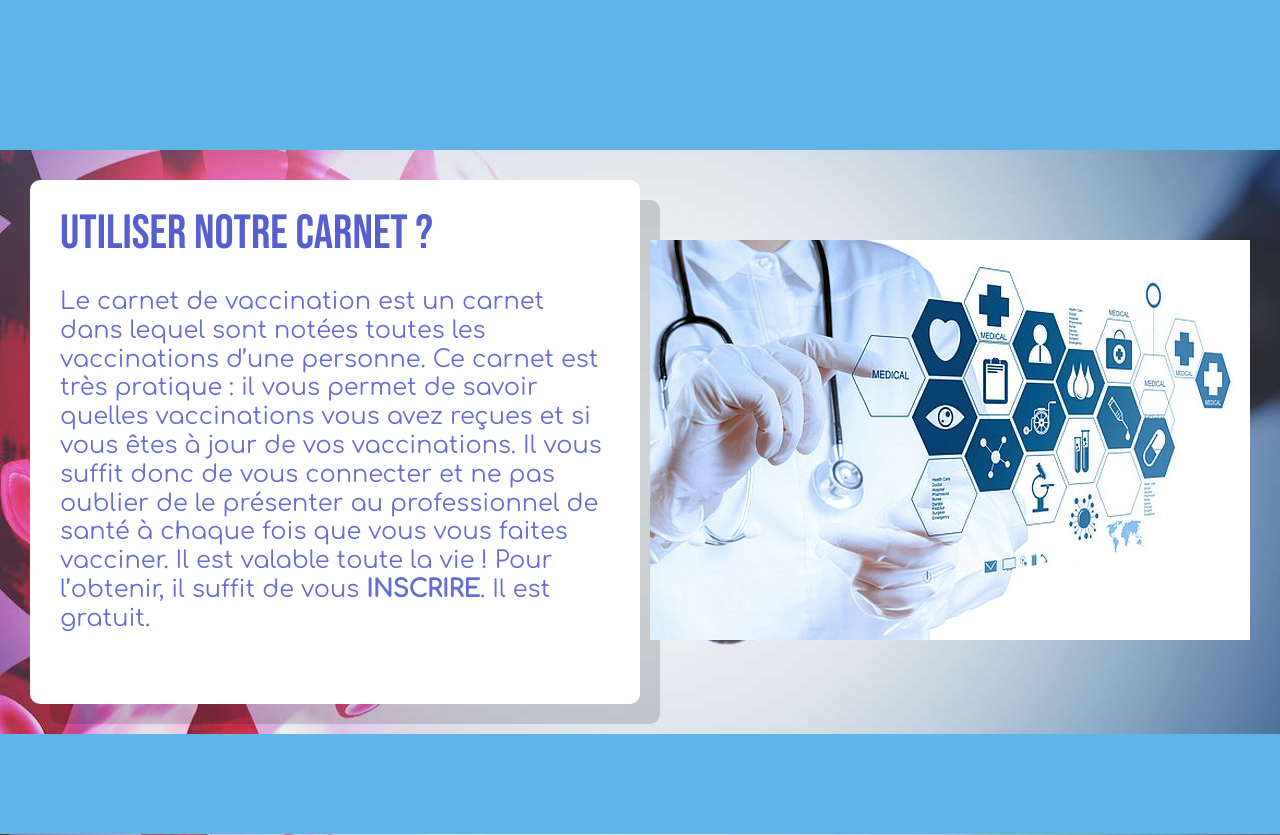
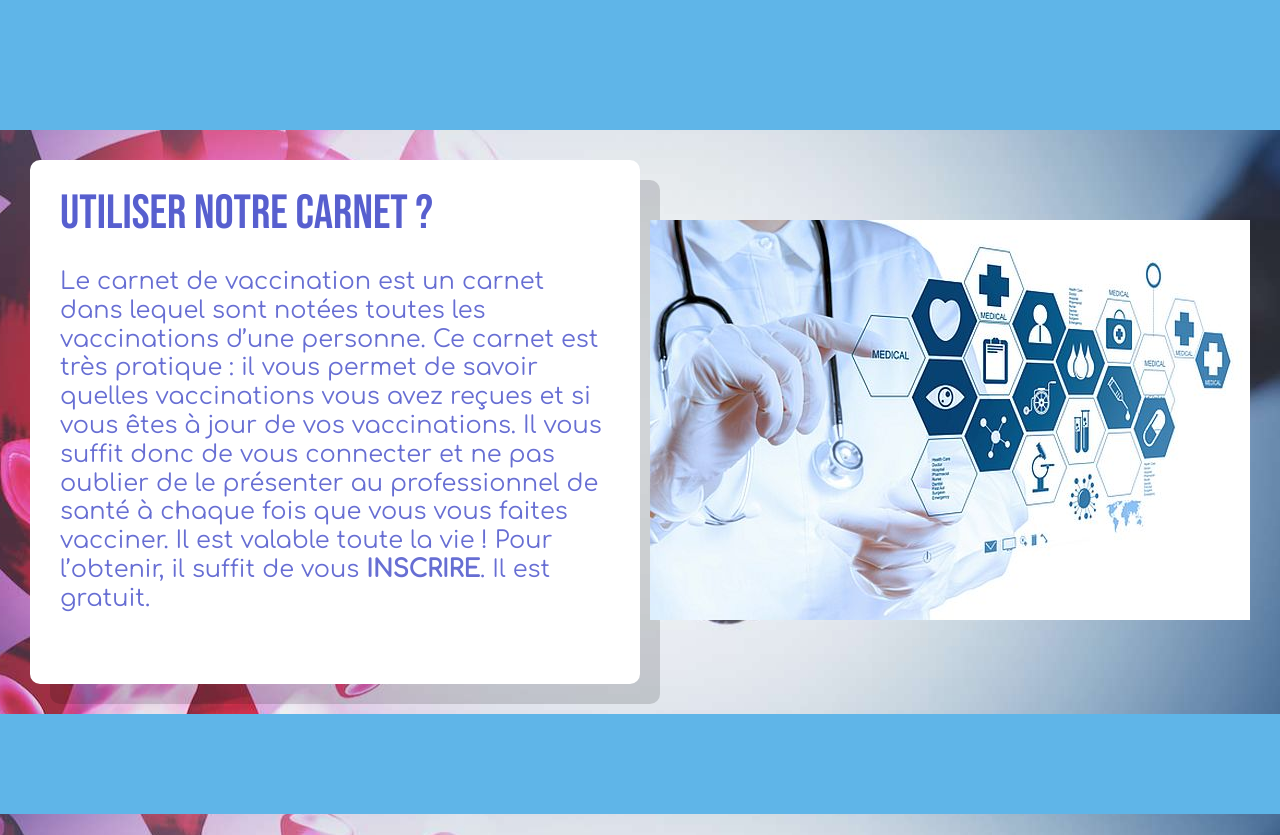
Before and after one commit to needforschool/vaccin-line, a PHP site: page / in a window 1280 px wide. Shown: the part 153-988 px from the top of the page. Run offline with PHP 8.4, Linux system fonts and the light colour scheme; some libraries are stand-ins or nearby versions.

Commit message:
margin-top 130px bigbox

```diff
--- a/asset/css/style-front.css
+++ b/asset/css/style-front.css
@@ -147,7 +147,7 @@ ul.navbar li:hover a::after {
 	justify-content: space-between;
 	background: url(../img/fond.jpg) no-repeat center fixed;
 	padding: 30px;
-	margin-top: 150px;
+	margin-top: 130px;
 }
 .stats {
 	width: 50%;
```
